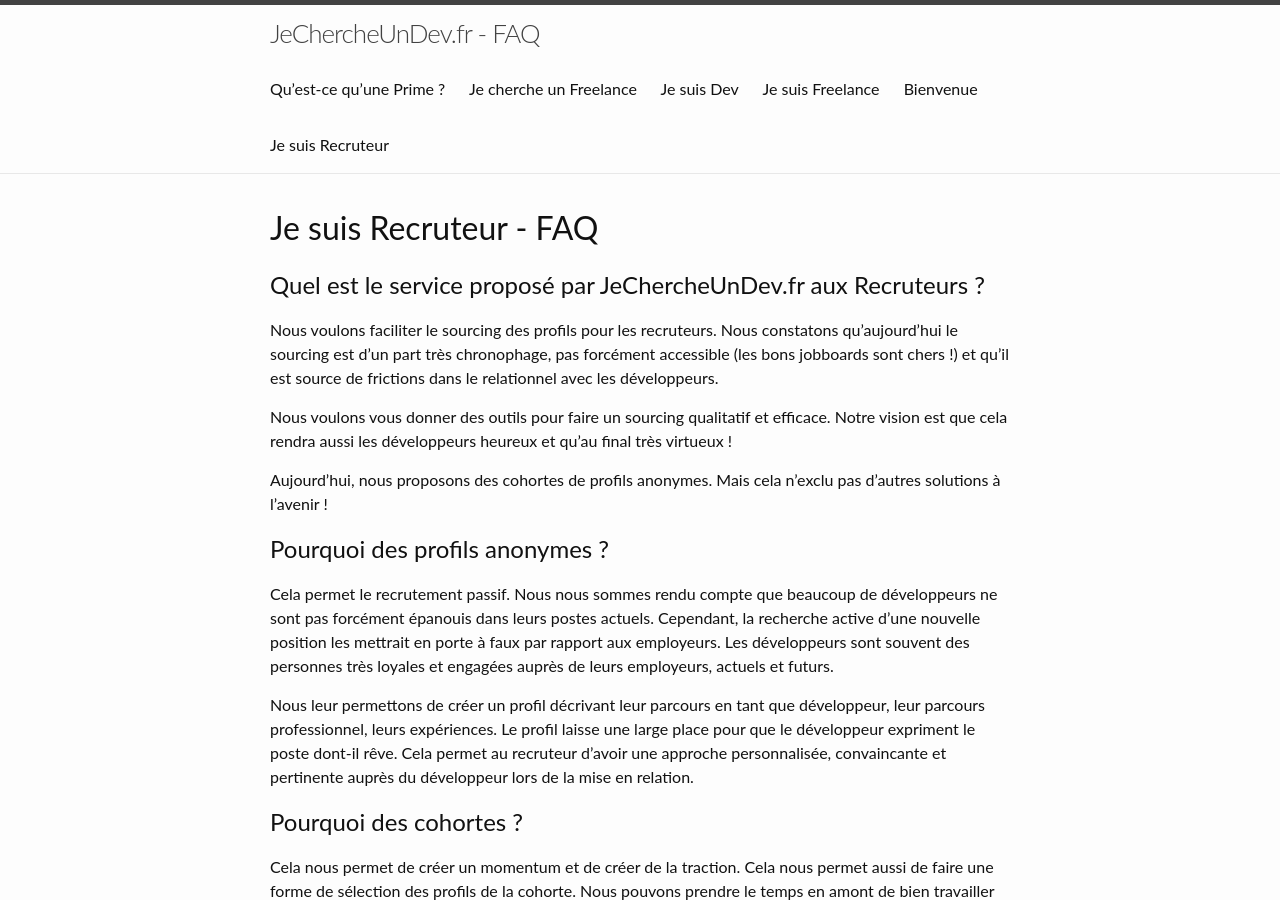
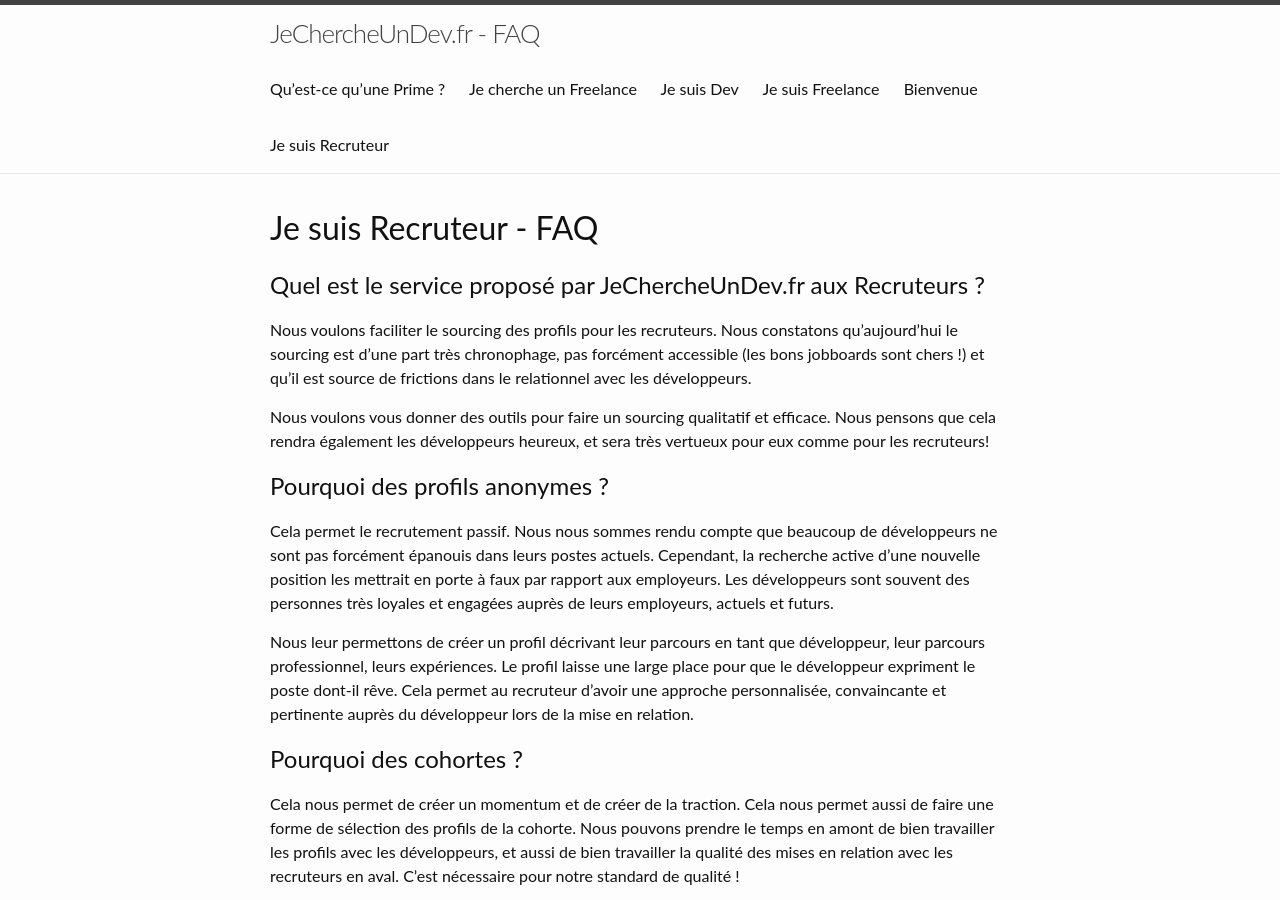
Before and after one commit to jechercheundev/faq, a Jekyll site: the page built from recruteur.md, in a window 1280 px wide and 900 px high. Built offline with Jekyll 4.4.1, drawn with Linux system fonts in a browser that asks for light colours; a script that is not in the unit is left out.

Commit message:
Orthographe + syntaxe + suppression paragraphe cohortes

```diff
--- a/recruteur.md
+++ b/recruteur.md
@@ -6,11 +6,10 @@ title: Je suis Recruteur
 
 ## Quel est le service proposé par JeChercheUnDev.fr aux Recruteurs ?
 
-Nous voulons faciliter le sourcing des profils pour les recruteurs. Nous constatons qu'aujourd'hui le sourcing est d'un part très chronophage, pas forcément accessible (les bons jobboards sont chers !) et qu'il est source de frictions dans le relationnel avec les développeurs.
+Nous voulons faciliter le sourcing des profils pour les recruteurs. Nous constatons qu'aujourd'hui le sourcing est d'une part très chronophage, pas forcément accessible (les bons jobboards sont chers !) et qu'il est source de frictions dans le relationnel avec les développeurs.
 
-Nous voulons vous donner des outils pour faire un sourcing qualitatif et efficace. Notre vision est que cela rendra aussi les développeurs heureux et qu'au final très virtueux !
+Nous voulons vous donner des outils pour faire un sourcing qualitatif et efficace. Nous pensons que cela rendra également les développeurs heureux, et sera très vertueux pour eux comme pour les recruteurs!
 
-Aujourd'hui, nous proposons des cohortes de profils anonymes. Mais cela n'exclu pas d'autres solutions à l'avenir !
 
 ## Pourquoi des profils anonymes ?
 
```
